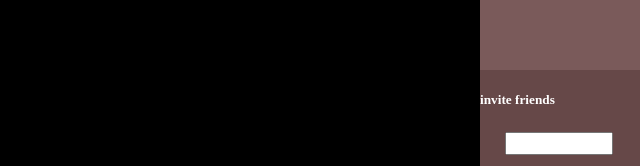
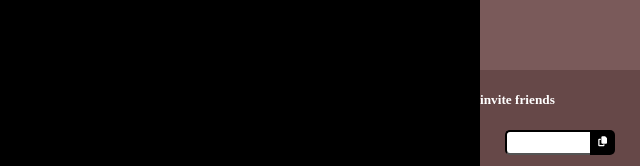
Before and after one commit to reljadev/bughouse.js, a website: page frontend/main_page/main_page.ejs in a window 1280 px wide. Shown: the part 626-792 px from the top of the page, 640-1280 px from the left. Drawn offline with nearby package versions, Linux system fonts and the light colour scheme; files that its build step writes are made by us from their sources.

Commit message:
implemented copy to clipboard button

```diff
--- a/frontend/main_page/main_page.css
+++ b/frontend/main_page/main_page.css
@@ -160,7 +160,7 @@ body {
   z-index: 2;
 }
 
-.id {
+.id_container {
   height: 13%;
   width: 160px;
   position: fixed;
@@ -172,10 +172,69 @@ body {
 }
 
 .text_id {
-  height: 17px;
+  height: 20px;
   width: 100px;
   margin-top: 2px;
   margin-left: 25px;
+}
+
+.id_input_container {
+  height: 25px;
+  width: 110px;
+  display: flex;
+  -webkit-box-sizing:border-box;
+  -moz-box-sizing:border-box;
+  box-sizing:border-box;
+  margin-top: 2px;
+  margin-left: 25px;
+}
+
+#text_game_id {
+  height: 25px;
+  width: 85px;
+  text-align: center;
+  -webkit-box-sizing:border-box;
+  -moz-box-sizing:border-box;
+  box-sizing:border-box;
+  border-radius: 5px 0px 0px 5px;
+  border-top-width: 2px;
+  border-right-width: 0px;
+  border-bottom-width: 2px;
+  border-left-width: 2px;
+  border-top-color: black;
+  border-left-color: black;
+  border-bottom-color: black;
+  outline:0;
+}
+
+#copy_button {
+  height: 25px;
+  width: 25px;
+  text-align: center;
+  -webkit-box-sizing:border-box;
+  -moz-box-sizing:border-box;
+  box-sizing:border-box;
+  border-radius: 0px 5px 5px 0px;
+  background-color: black;
+  border: 0;
+  outline:0;
+}
+
+#copy_button:hover {
+  background-color: rgba(0, 0, 0, 0.432);
+}
+
+#copy_button:active {
+  background-color: rgba(0, 0, 0, 0.253);
+}
+
+#copy_icon {
+  vertical-align: middle;
+  font-size: 10px;
+}
+
+.color-white {
+  color: white;
 }
 
 .data {
--- a/frontend/main_page/main_page.ejs
+++ b/frontend/main_page/main_page.ejs
@@ -11,6 +11,9 @@
 
         <!-- Import style -->
         <link rel="stylesheet" href="./main_page.css">
+
+        <!-- font awesome icons -->
+        <script src="https://kit.fontawesome.com/767c504d89.js" crossorigin="anonymous"></script>
 
         <!-- Import chess.js library -->
         <script src="../modules/chess.js/chess.js"></script> <!-- TODO: Change this to min later -->
@@ -40,9 +43,15 @@
         <div id="mySidebar" class="sidebar">
             <h4>players</h4> <!-- TODO: this should be in stopwatch -->
         </div>
-        <div id="game_id" class="id">
+        <div id="game_id" class="id_container">
             <h5>invite friends</h5>
-            <input type="text" id="text_game_id" class="text_id" />
+            <!-- <input type="text" id="text_game_id" class="text_id" /> -->
+            <div class="id_input_container">
+                <input type="text" id="text_game_id">
+                <div id="copy_button">
+                    <i id="copy_icon" class="fa-solid fa-copy center color-white"></i>
+                </div>
+            </div>
         </div>
 
         <div id="main_page" class="main">
--- a/frontend/main_page/main_page.js
+++ b/frontend/main_page/main_page.js
@@ -134,6 +134,8 @@ if(myUsername !== admin || !game.is_pre_game()) {
   $reset_button.css('display', 'none');
 }
 
+$('#copy_button').on('click', copy_id);
+
 ///////////////////////// EVENTS /////////////////////////
 
 function start_game() {
@@ -181,6 +183,20 @@ function reset_game(fen, sparePieces) {
 
   // status
   resetStatus();
+}
+
+function copy_id() {
+  navigator.clipboard.writeText(game_id).then(
+    function() {
+      $text_id.val('Copied!');
+      $text_id.css({'color': 'white',
+                    'background-color': 'gray'});
+      setTimeout(() => { $text_id.val(game_id);
+                          $text_id.css({'color': 'black',
+                                        'background-color': 'white'}); },
+                  500);
+    }
+  );
 }
 
 //////////////////// STATUS FUNCTIONS ////////////////////
```
